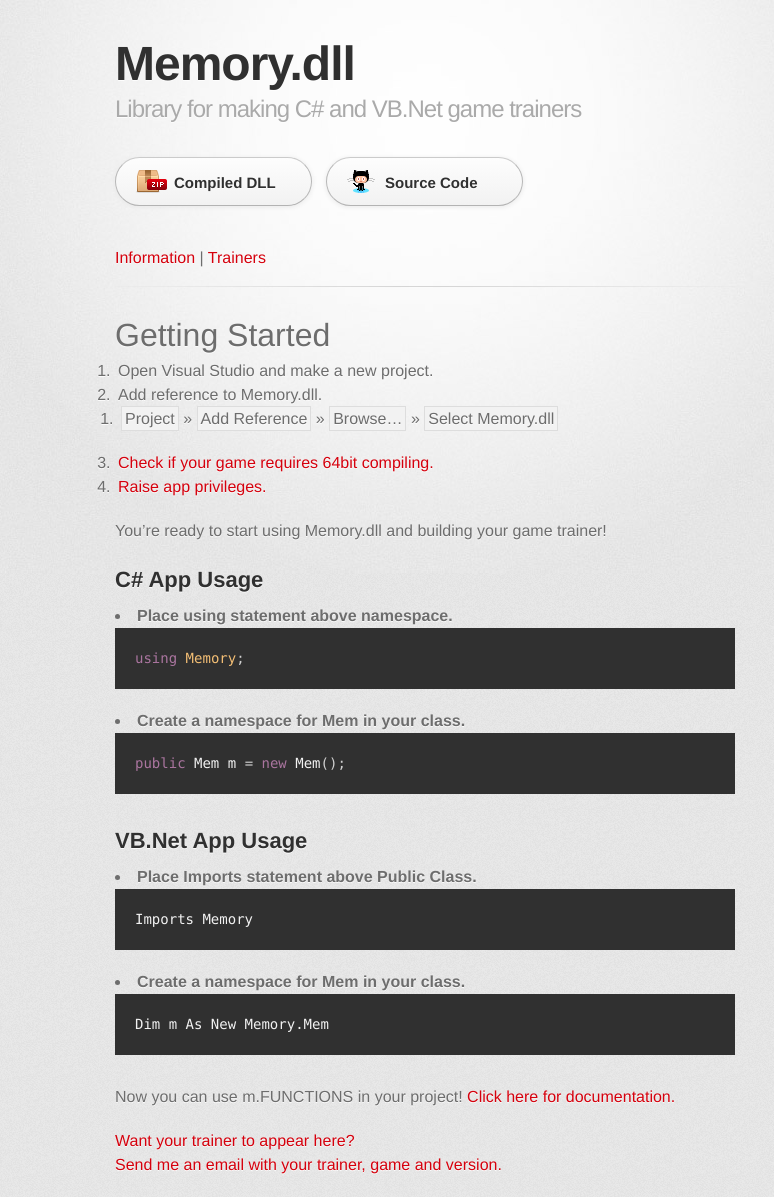
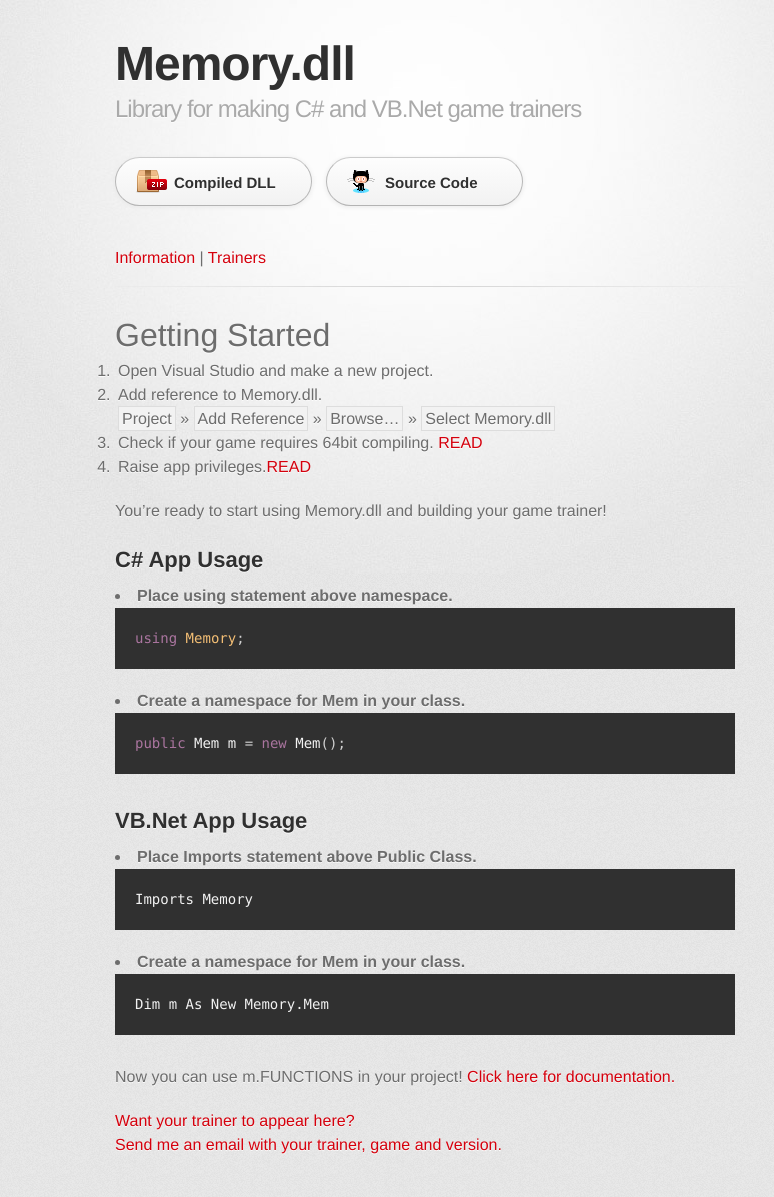
Before and after one commit to erfg12/memory.dll, a Jekyll site: the page built from index.md, in a window 1280 px wide. Shown: the whole page, without its empty margins (215-989 px from the left). Built offline with Jekyll 4.4.1, drawn with Linux system fonts in a browser that asks for light colours; some web fonts are replaced; our own code applies the rules of GitHub Pages for plain Markdown files.

Commit message:
format fix

```diff
--- a/index.md
+++ b/index.md
@@ -5,10 +5,9 @@
 # [](#header-1)Getting Started
 
 1. Open Visual Studio and make a new project.
-2. Add reference to Memory.dll.
-- <span class="highlight_this">Project</span> » <span class="highlight_this">Add Reference</span> » <span class="highlight_this">Browse...</span> » <span class="highlight_this">Select Memory.dll</span>
-3. <a href="https://github.com/erfg12/memory.dll/wiki/64bit-Games" target="_BLANK">Check if your game requires 64bit compiling.</a>
-4. <a href="https://github.com/erfg12/memory.dll/wiki/Administrative-Privileges" target="_BLANK">Raise app privileges.</a>
+2. Add reference to Memory.dll.<br><span class="highlight_this">Project</span> » <span class="highlight_this">Add Reference</span> » <span class="highlight_this">Browse...</span> » <span class="highlight_this">Select Memory.dll</span>
+3. Check if your game requires 64bit compiling. <a href="https://github.com/erfg12/memory.dll/wiki/64bit-Games" target="_BLANK">READ</a>
+4. Raise app privileges.<a href="https://github.com/erfg12/memory.dll/wiki/Administrative-Privileges" target="_BLANK">READ</a>
 
 You're ready to start using Memory.dll and building your game trainer!
 
```
